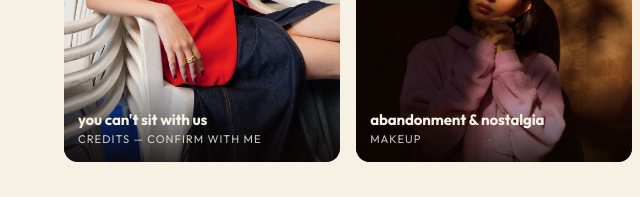
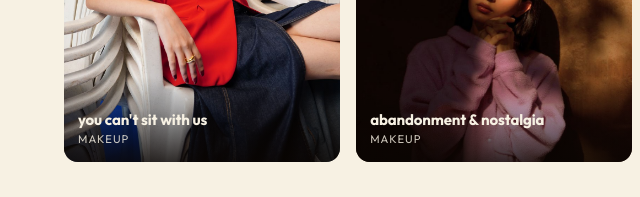
Before and after one commit to riibatraa/riibatraa.github.io, a plain HTML site: page index.html in a window 1280 px wide. Shown: the part 2340-2537 px from the top of the page, 0-640 px from the left. Drawn offline with Linux system fonts and the light colour scheme.

Commit message:
Credit chairs shoot: makeup and styling

```diff
--- a/index.html
+++ b/index.html
@@ -822,7 +822,7 @@ a:focus-visible,button:focus-visible{
      imgs:['images/pov/pov-01.jpg','images/pov/pov-02.jpg','images/pov/pov-03.jpg','images/pov/pov-04.jpg','images/pov/pov-05.jpg','images/pov/pov-06.jpg','images/pov/pov-07.jpg','images/pov/pov-08.jpg','images/pov/pov-09.jpg','images/pov/pov-10.jpg','images/pov/pov-11.jpg','images/pov/pov-12.jpg','images/pov/pov-13.jpg','images/pov/pov-14.jpg','images/pov/pov-15.jpg','images/pov/pov-16.jpg']},
     {s:'chairs',t:"you can't sit with us",k:'Conceptual editorial',
      d:"The white monobloc chair is the most democratic object in the country — everyone has sat in one. Stacked into towers on electric blue and styled like a status symbol, it turns a shoot about exclusion into something you can't take too seriously.",
-     r:['Credits — confirm with me'],p:['#2C52B3','#547EDC','#F2F3F5','#C8202B','#55242A'],
+     r:['Makeup','Styling'],p:['#2C52B3','#547EDC','#F2F3F5','#C8202B','#55242A'],
      imgs:['images/chairs/chairs-01.jpg','images/chairs/chairs-02.jpg','images/chairs/chairs-03.jpg','images/chairs/chairs-04.jpg','images/chairs/chairs-05.jpg','images/chairs/chairs-06.jpg','images/chairs/chairs-07.jpg','images/chairs/chairs-08.jpg','images/chairs/chairs-09.jpg','images/chairs/chairs-10.jpg','images/chairs/chairs-11.jpg','images/chairs/chairs-12.jpg','images/chairs/chairs-13.jpg','images/chairs/chairs-14.jpg','images/chairs/chairs-15.jpg','images/chairs/chairs-16.jpg','images/chairs/chairs-17.jpg','images/chairs/chairs-18.jpg','images/chairs/chairs-19.jpg','images/chairs/chairs-20.jpg','images/chairs/chairs-21.jpg','images/chairs/chairs-22.jpg','images/chairs/chairs-23.jpg','images/chairs/chairs-24.jpg','images/chairs/chairs-25.jpg','images/chairs/chairs-26.jpg','images/chairs/chairs-27.jpg','images/chairs/chairs-28.jpg','images/chairs/chairs-29.jpg','images/chairs/chairs-30.jpg']},
     {s:'nostalgia',t:'abandonment &amp; nostalgia',k:'Conceptual editorial',
      d:"Shot in the last hour of light against a derelict building, with motion blur and balloons doing the remembering. The makeup is deliberately soft and slightly worn — it had to look like it had been on the face all day, not just applied.",
```
